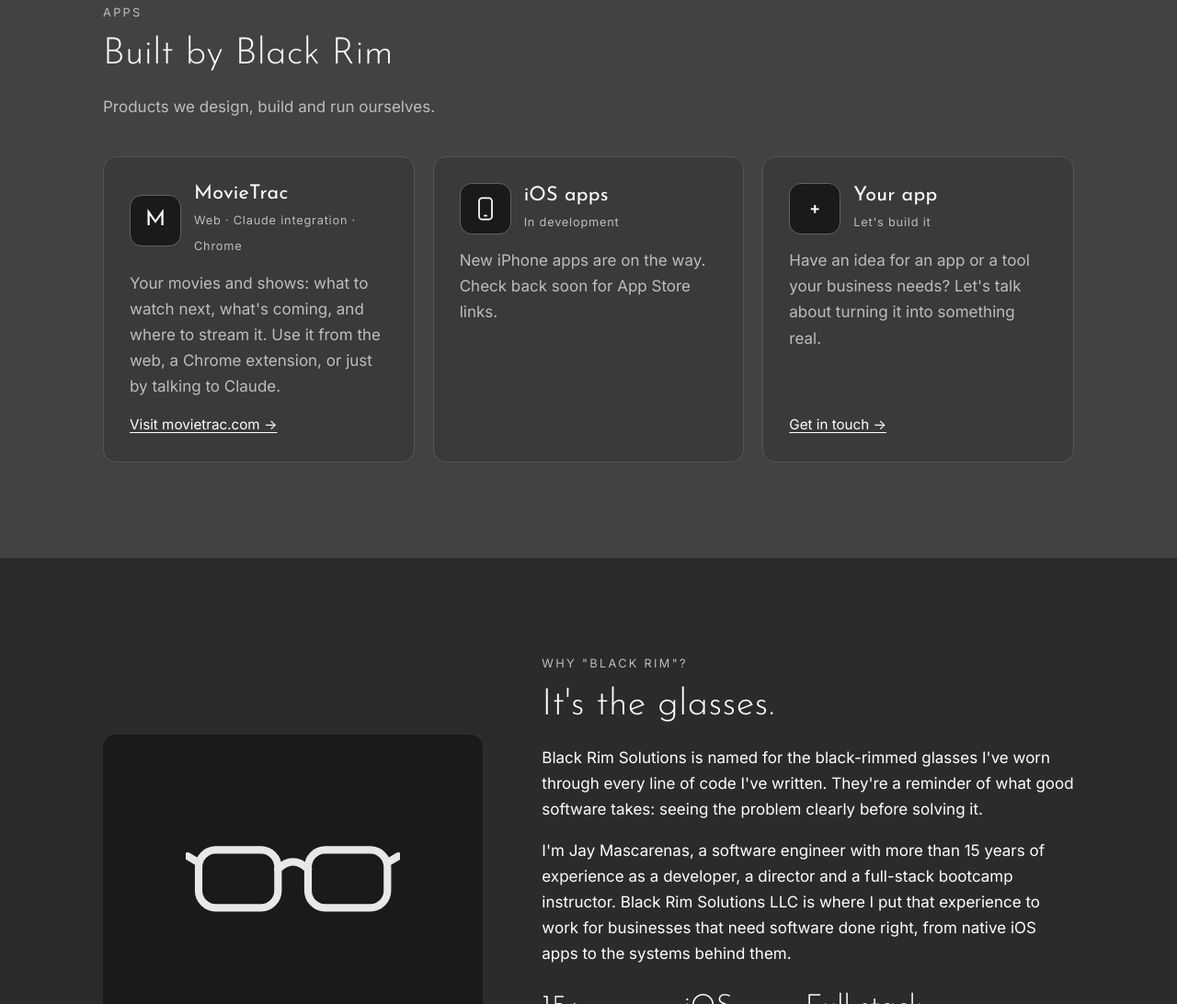
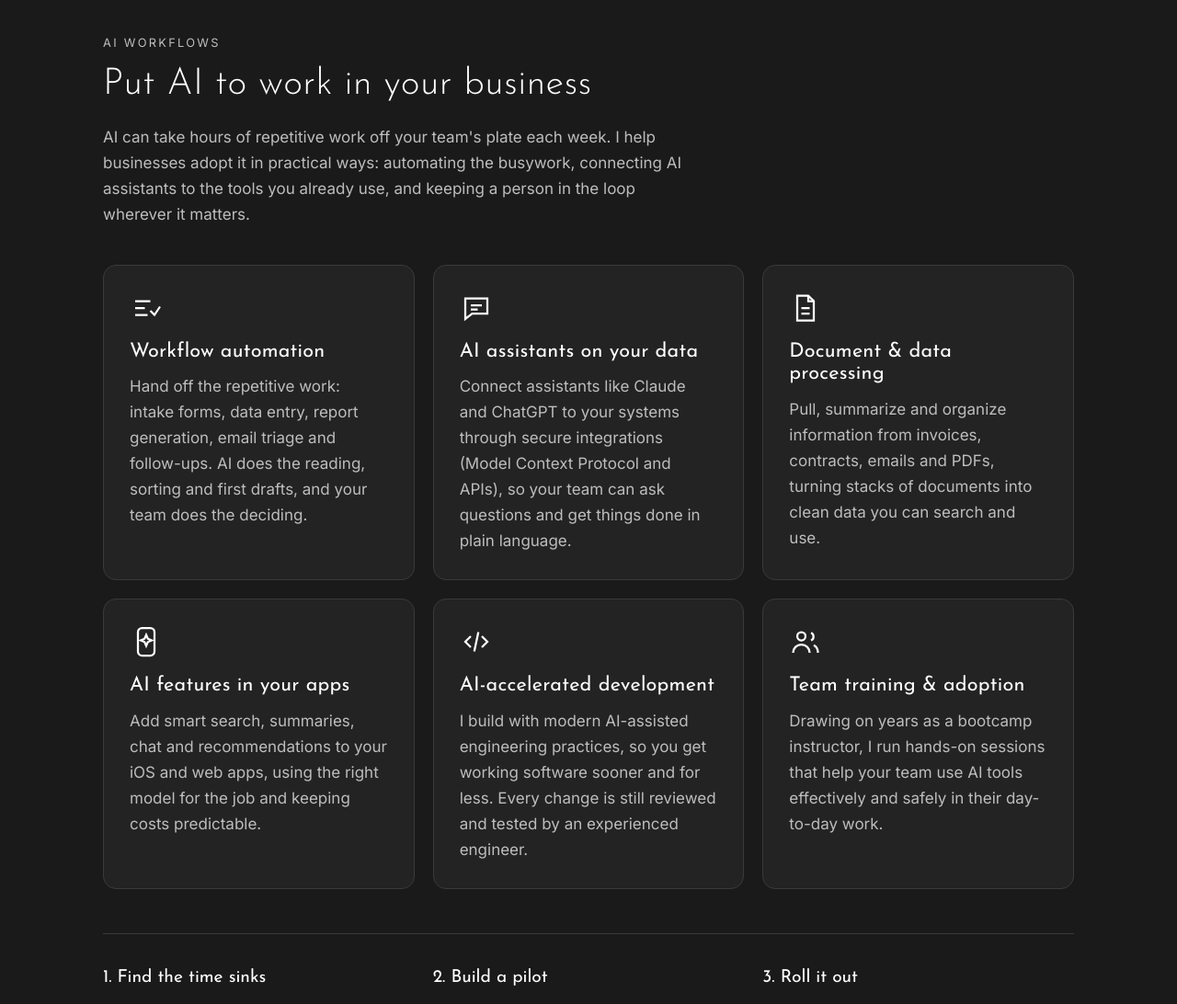
Before and after one commit to Black-Rim-Solutions/brs, a website: page public/index.html in a window 1280 px wide. Shown: the part 1708-2800 px from the top of the page at 92% size. Drawn offline with Linux system fonts and the light colour scheme.

Commit message:
Add AI workflows section and AI positioning
New AI section (automation, assistants on your data, document
processing, AI app features, AI-accelerated development, team
training) with a 3-step engagement process. Updated hero, metadata,
About and share image; CSS now revalidates so style updates show
immediately.

Co-Authored-By: Claude Opus 5.5 <noreply@anthropic.com>

```diff
--- a/public/css/styles.css
+++ b/public/css/styles.css
@@ -180,3 +180,17 @@ p { margin: 0 0 1em; }
 .site-footer nav { display: flex; gap: 20px; flex-wrap: wrap; }
 .site-footer a { color: var(--muted); text-decoration: none; }
 .site-footer a:hover { color: var(--text); }
+
+/* ---------- AI section ---------- */
+.section-ai { background: var(--rim); }
+.section-ai .card { background: #232323; border-color: #3a3a3a; }
+.grid-3 { grid-template-columns: repeat(auto-fit, minmax(280px, 1fr)); }
+@media (min-width: 960px) { .grid-3 { grid-template-columns: repeat(3, 1fr); } }
+.steps {
+  list-style: none; padding: 0; margin: 48px 0 32px;
+  display: grid; gap: 20px; grid-template-columns: repeat(auto-fit, minmax(240px, 1fr));
+  border-top: 1px solid #3a3a3a; padding-top: 32px;
+}
+.steps strong { display: block; font-family: var(--font-display); font-weight: 400; font-size: 1.2rem; margin-bottom: 6px; }
+.steps span { color: var(--muted); font-size: 0.95rem; }
+.ai-note { color: var(--muted); font-size: 0.95rem; max-width: 60ch; }
--- a/public/index.html
+++ b/public/index.html
@@ -3,8 +3,8 @@
 <head>
   <meta charset="UTF-8">
   <meta name="viewport" content="width=device-width, initial-scale=1">
-  <title>Black Rim Solutions LLC | Software &amp; iOS App Development</title>
-  <meta name="description" content="Black Rim Solutions LLC builds custom software and iOS apps for businesses. 15+ years of software engineering experience, based in Denver, Colorado.">
+  <title>Black Rim Solutions LLC | Software, iOS Apps &amp; AI Workflows</title>
+  <meta name="description" content="Black Rim Solutions LLC builds custom software, iOS apps and AI-powered workflows for businesses. 15+ years of software engineering experience, based in Denver, Colorado.">
   <link rel="canonical" href="https://blackrimsolutions.com/">
   <meta name="theme-color" content="#1a1a1a">
   <link rel="icon" href="/favicon.svg" type="image/svg+xml">
@@ -12,8 +12,8 @@
 
   <meta property="og:type" content="website">
   <meta property="og:site_name" content="Black Rim Solutions LLC">
-  <meta property="og:title" content="Black Rim Solutions LLC | Software &amp; iOS App Development">
-  <meta property="og:description" content="Clear vision for your software. Custom business software and iOS apps from Denver, Colorado.">
+  <meta property="og:title" content="Black Rim Solutions LLC | Software, iOS Apps &amp; AI Workflows">
+  <meta property="og:description" content="Clear vision for your software. Custom software, iOS apps and AI workflows from Denver, Colorado.">
   <meta property="og:url" content="https://blackrimsolutions.com/">
   <meta property="og:image" content="https://blackrimsolutions.com/img/og.png">
   <meta name="twitter:card" content="summary_large_image">
@@ -32,7 +32,7 @@
     "url": "https://blackrimsolutions.com",
     "logo": "https://blackrimsolutions.com/img/logo.png",
     "email": "info@blackrimsolutions.com",
-    "description": "Custom software solutions and iOS app development for businesses.",
+    "description": "Custom software solutions, iOS app development and AI workflow automation for businesses.",
     "address": { "@type": "PostalAddress", "addressLocality": "Denver", "addressRegion": "CO", "addressCountry": "US" },
     "founder": { "@type": "Person", "name": "Jay Mascarenas", "url": "https://jaymascarenas.com" },
     "sameAs": ["https://www.linkedin.com/in/jaymascarenas/", "https://github.com/jaymascarenas/"]
@@ -49,6 +49,7 @@
       </a>
       <nav class="nav" aria-label="Main">
         <a href="#services">Services</a>
+        <a href="#ai">AI</a>
         <a href="#apps">Apps</a>
         <a class="nav-optional" href="#about">About</a>
         <a href="#contact">Contact</a>
@@ -62,7 +63,7 @@
       <div class="container">
         <img class="hero-logo" src="/img/logo.png" alt="Black Rim Solutions" width="500" height="300">
         <h1>Clear vision for your software.</h1>
-        <p class="lede">Custom software and iOS apps for businesses, built by an engineer with 15+ years in the craft.</p>
+        <p class="lede">Custom software, iOS apps and AI-powered workflows for businesses, built by an engineer with 15+ years in the craft.</p>
         <a class="btn btn-solid" href="mailto:info@blackrimsolutions.com?subject=Project%20inquiry">Start a project</a>
       </div>
     </section>
@@ -97,6 +98,58 @@
             <p>A clear-eyed look at your existing software: architecture reviews, modernization plans and hands-on help shipping.</p>
           </article>
         </div>
+      </div>
+    </section>
+
+    <!-- AI -->
+    <section class="section section-ai" id="ai">
+      <div class="container">
+        <div class="section-head">
+          <span class="eyebrow">AI workflows</span>
+          <h2>Put AI to work in your business</h2>
+          <p>AI can take hours of repetitive work off your team's plate each week. I help businesses adopt it in practical ways: automating the busywork, connecting AI assistants to the tools you already use, and keeping a person in the loop wherever it matters.</p>
+        </div>
+        <div class="grid grid-3">
+          <article class="card">
+            <svg class="icon" viewBox="0 0 24 24" fill="none" stroke="currentColor" stroke-width="1.5" aria-hidden="true"><path d="M4 7h11M4 12h7M4 17h9"/><path d="m15 14 3 3 4-6"/></svg>
+            <h3>Workflow automation</h3>
+            <p>Hand off the repetitive work: intake forms, data entry, report generation, email triage and follow-ups. AI does the reading, sorting and first drafts, and your team does the deciding.</p>
+          </article>
+          <article class="card">
+            <svg class="icon" viewBox="0 0 24 24" fill="none" stroke="currentColor" stroke-width="1.5" aria-hidden="true"><path d="M4 5h16v11H9l-5 4z"/><path d="M8 10h8M8 13h5"/></svg>
+            <h3>AI assistants on your data</h3>
+            <p>Connect assistants like Claude and ChatGPT to your systems through secure integrations (Model Context Protocol and APIs), so your team can ask questions and get things done in plain language.</p>
+          </article>
+          <article class="card">
+            <svg class="icon" viewBox="0 0 24 24" fill="none" stroke="currentColor" stroke-width="1.5" aria-hidden="true"><path d="M14 3H6v18h12V7z"/><path d="M14 3v4h4M9 12h6M9 16h6"/></svg>
+            <h3>Document &amp; data processing</h3>
+            <p>Pull, summarize and organize information from invoices, contracts, emails and PDFs, turning stacks of documents into clean data you can search and use.</p>
+          </article>
+          <article class="card">
+            <svg class="icon" viewBox="0 0 24 24" fill="none" stroke="currentColor" stroke-width="1.5" aria-hidden="true"><rect x="6" y="2" width="12" height="20" rx="3"/><path d="m12 7 1.2 2.8L16 11l-2.8 1.2L12 15l-1.2-2.8L8 11l2.8-1.2z"/></svg>
+            <h3>AI features in your apps</h3>
+            <p>Add smart search, summaries, chat and recommendations to your iOS and web apps, using the right model for the job and keeping costs predictable.</p>
+          </article>
+          <article class="card">
+            <svg class="icon" viewBox="0 0 24 24" fill="none" stroke="currentColor" stroke-width="1.5" aria-hidden="true"><path d="m8 8-4 4 4 4M16 8l4 4-4 4M13.5 5l-3 14"/></svg>
+            <h3>AI-accelerated development</h3>
+            <p>I build with modern AI-assisted engineering practices, so you get working software sooner and for less. Every change is still reviewed and tested by an experienced engineer.</p>
+          </article>
+          <article class="card">
+            <svg class="icon" viewBox="0 0 24 24" fill="none" stroke="currentColor" stroke-width="1.5" aria-hidden="true"><circle cx="9" cy="8" r="3"/><path d="M3 20c0-3.3 2.7-6 6-6s6 2.7 6 6M16 5.5a3 3 0 0 1 0 5.5M18 14.5c1.8.9 3 2.9 3 5.5"/></svg>
+            <h3>Team training &amp; adoption</h3>
+            <p>Drawing on years as a bootcamp instructor, I run hands-on sessions that help your team use AI tools effectively and safely in their day-to-day work.</p>
+          </article>
+        </div>
+
+        <ol class="steps" aria-label="How an AI engagement works">
+          <li><strong>1. Find the time sinks</strong><span>We map your workflows and pick the tasks where AI saves the most time with the least risk.</span></li>
+          <li><strong>2. Build a pilot</strong><span>A small working version on your real data, so you can see the results before committing further.</span></li>
+          <li><strong>3. Roll it out</strong><span>Integrate it with your tools, train your team and measure the time saved.</span></li>
+        </ol>
+
+        <p class="ai-note">Your data stays yours: privacy-first tool choices, human review on anything that matters, and no lock-in to a single AI vendor.</p>
+        <p><a class="btn" href="mailto:info@blackrimsolutions.com?subject=AI%20workflows">Talk about AI for your business</a></p>
       </div>
     </section>
 
@@ -163,10 +216,12 @@
           <h2>It's the glasses.</h2>
           <p>Black Rim Solutions is named for the black-rimmed glasses I've worn through every line of code I've written. They're a reminder of what good software takes: seeing the problem clearly before solving it.</p>
           <p>I'm Jay Mascarenas, a software engineer with more than 15 years of experience as a developer, a director and a full-stack bootcamp instructor. Black Rim Solutions LLC is where I put that experience to work for businesses that need software done right, from native iOS apps to the systems behind them.</p>
+          <p>These days I build with AI every day. I've made AI-assisted development and automation a core part of how I work, and I help businesses do the same: practically, safely and without the hype.</p>
           <ul class="stats">
             <li><strong>15+</strong><span>years engineering</span></li>
             <li><strong>iOS</strong><span>Swift &amp; SwiftUI</span></li>
             <li><strong>Full stack</strong><span>web, APIs &amp; cloud</span></li>
+            <li><strong>AI</strong><span>workflows &amp; automation</span></li>
           </ul>
           <div class="social">
             <a href="https://www.linkedin.com/in/jaymascarenas/">LinkedIn</a>
```
Also changed, not shown: public/img/og.png, 1 other file.
